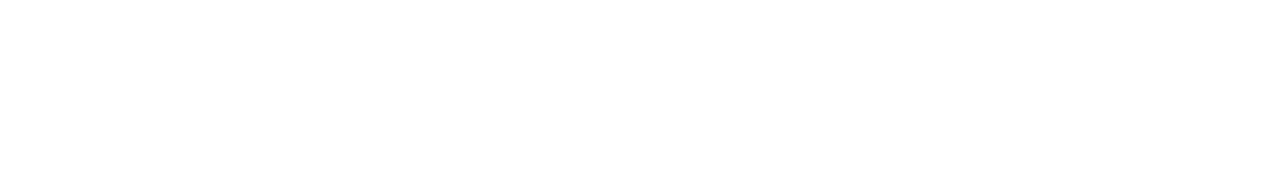
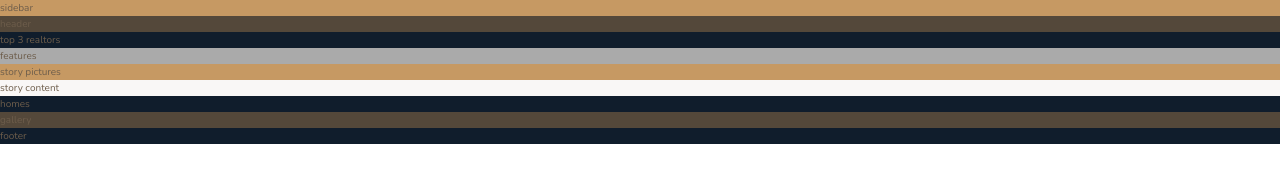
Before and after one commit to AhmedHelalAhmed/nexter, a website: page index.html in a window 1280 px wide. Drawn offline with nearby package versions, Linux system fonts and the light colour scheme.

Commit message:
✨ add main markup and some colors for sections

```diff
--- a/index.html
+++ b/index.html
@@ -12,6 +12,39 @@
         <title>Nexter &mdash; your home, your freedom</title>
     </head>
     <body class="container">
+    <div class="sidebar">
+        sidebar
+    </div>
+    <header class="header">
+        header
+    </header>
 
+    <div class="realtors">
+        top 3 realtors
+    </div>
+
+    <section class="features">
+        features
+    </section>
+
+    <div class="story__pictures">
+        story pictures
+    </div>
+
+    <div class="story__content">
+        story content
+    </div>
+
+    <section class="homes">
+        homes
+    </section>
+
+    <section class="gallery">
+        gallery
+    </section>
+
+    <footer class="footer">
+        footer
+    </footer>
     </body>
 </html>
--- a/sass/_base.scss
+++ b/sass/_base.scss
@@ -13,3 +13,23 @@ $color-grey-dark-2: #6D5D4B;
 // FONT VARIABLES
 $font-primary: 'Nunito', sans-serif;
 $font-display: 'Josefin Sans', sans-serif;
+
+*,
+*::before,
+*::after {
+  margin: 0;
+  padding: 0;
+  box-sizing: inherit;
+}
+
+html {
+  box-sizing: border-box;
+  font-size: 62.5%; // 10px/16px => 62.5% => 1rem= 10px
+}
+
+body {
+  font-family: $font-primary;
+  color: $color-grey-dark-2;
+  font-weight: 300;
+  line-height: 1.6;
+}
--- a/sass/_features.scss
+++ b/sass/_features.scss
@@ -0,0 +1,3 @@
+.features {
+  background-color: $color-grey-light-2;
+}
--- a/sass/_footer.scss
+++ b/sass/_footer.scss
@@ -0,0 +1,3 @@
+.footer {
+  background-color: $color-secondary;
+}
--- a/sass/_gallery.scss
+++ b/sass/_gallery.scss
@@ -0,0 +1,3 @@
+.gallery {
+  background-color: $color-grey-dark-1;
+}
--- a/sass/_header.scss
+++ b/sass/_header.scss
@@ -0,0 +1,3 @@
+.header {
+  background-color: $color-grey-dark-1;
+}
--- a/sass/_homes.scss
+++ b/sass/_homes.scss
@@ -0,0 +1,3 @@
+.homes {
+  background-color: $color-secondary;
+}
--- a/sass/_realtors.scss
+++ b/sass/_realtors.scss
@@ -0,0 +1,3 @@
+.realtors {
+  background-color: $color-secondary;
+}
--- a/sass/_sidebar.scss
+++ b/sass/_sidebar.scss
@@ -0,0 +1,3 @@
+.sidebar {
+  background-color: $color-primary;
+}
--- a/sass/_story.scss
+++ b/sass/_story.scss
@@ -0,0 +1,10 @@
+.story {
+
+  &__pictures {
+    background-color: $color-primary;
+  }
+
+  &__content {
+    background-color: $color-grey-light-1;
+  }
+}
```
Also changed, not shown: css/style.css.
